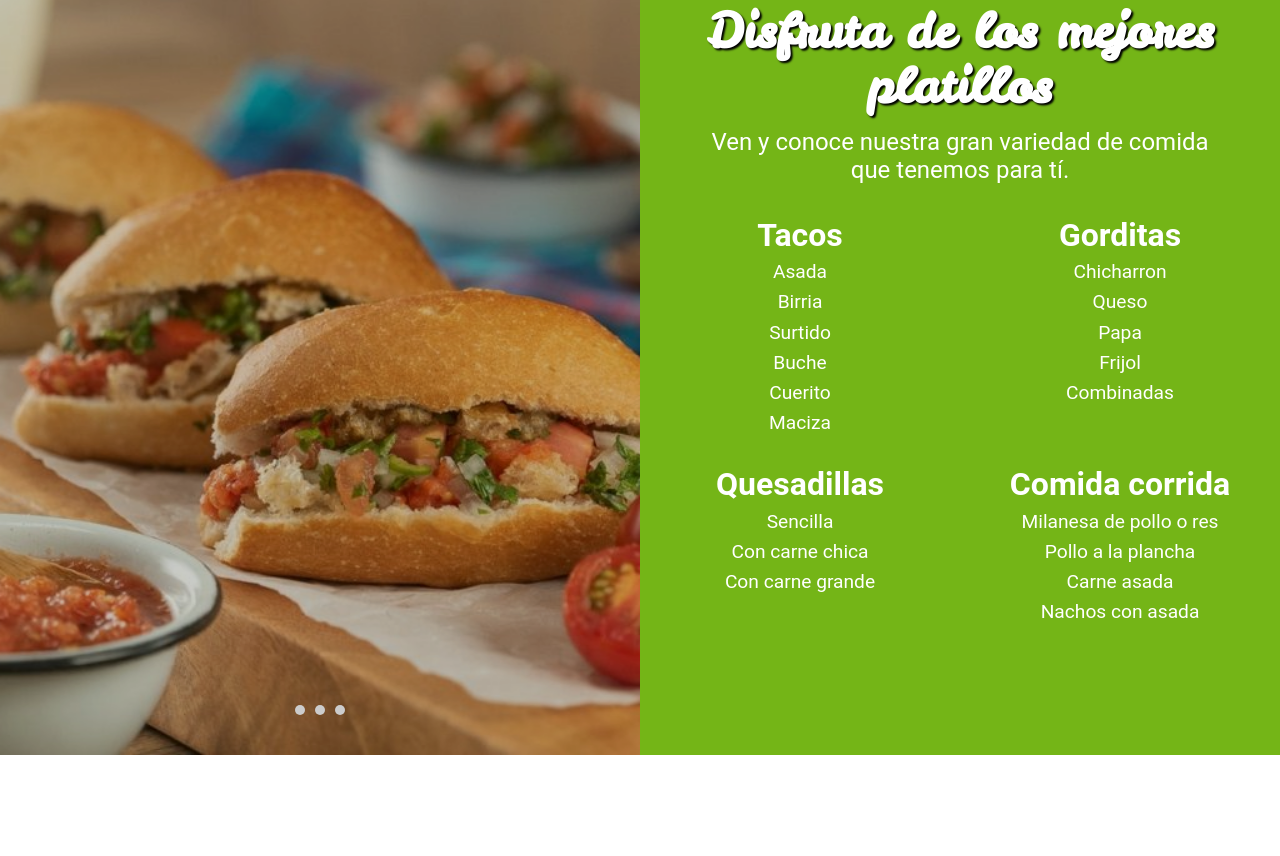
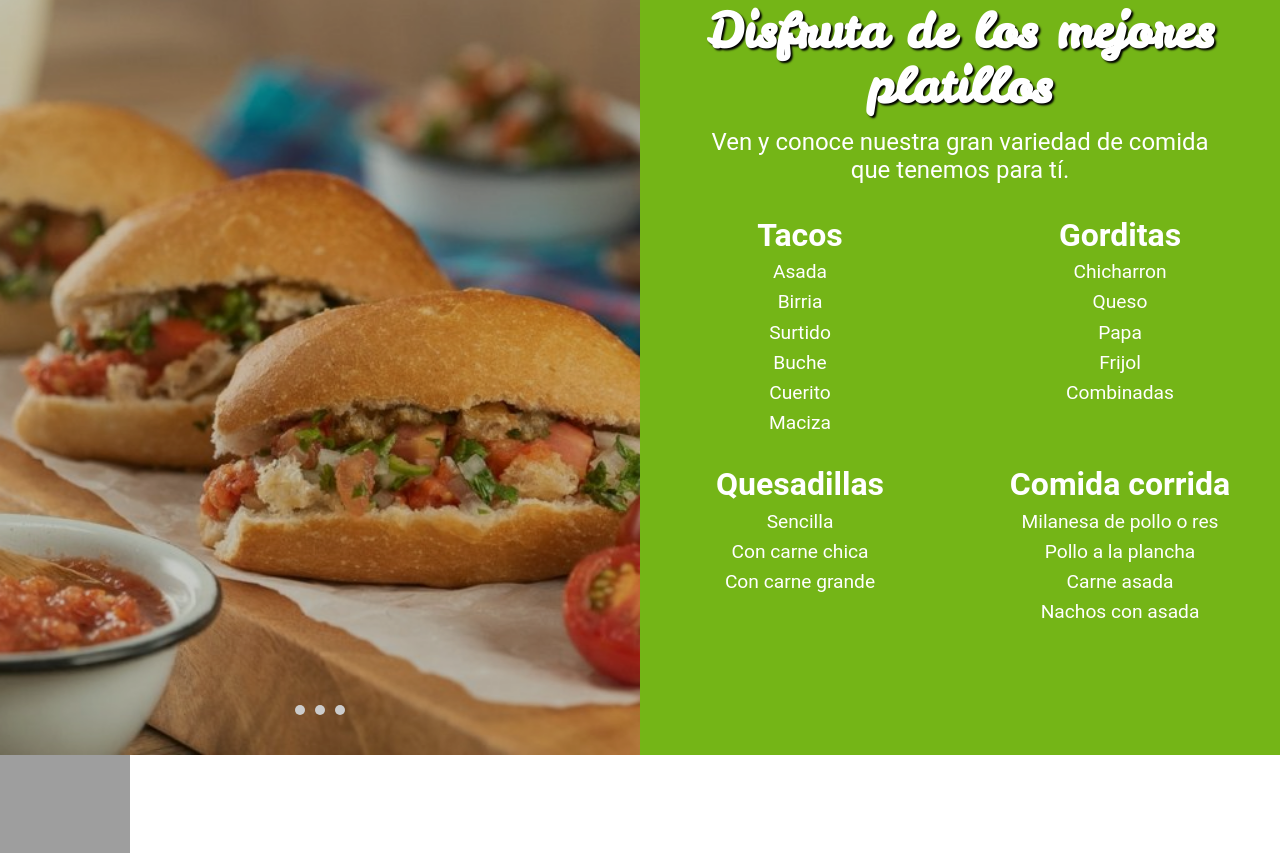
Before and after one commit to IngenierosProgramadores/Joseles, a plain HTML site: page index.html in a window 1280 px wide. Shown: the part 845-1701 px from the top of the page. Before the commit the page ends 1600 px from the top, so only its background shows below. Drawn offline with nearby package versions, Linux system fonts and the light colour scheme; grey boxes are pictures that could not be loaded; some icons are missing.

Commit message:
Link de certificacion de para pagina web joseles

```diff
--- a/index.html
+++ b/index.html
@@ -180,5 +180,8 @@
 
     <script type="text/javascript" src="./js/navbar.js"></script>
     <script defer src="./js/functions.js"></script>
+    <!-- No borrar es parte del certificado ssl -->
+    <a style="border: none;" onclick="window.open('https://secure.ssl.com/team/adf-1hcu0e2/site_seals/53f0fe3c-62cf02e4/site_report', 'site_report','height=500, width=400, top=100, left=100'); return false;" onmouseover="this.style.cursor='pointer'" href="https://secure.ssl.com/team/adf-1hcu0e2/site_seals/53f0fe3c-62cf02e4/site_report"><img width="130px" src="https://securesslcom.a.cdnify.io/assets/ssl_seal_1-3dfcdf69a9e544495dbcf366a74ee5c4baca7e4f8018f7ddfa22f2de9bcf464d.png" alt="Ssl seal 1" /></a>
+
   </body>
 </html>
```
